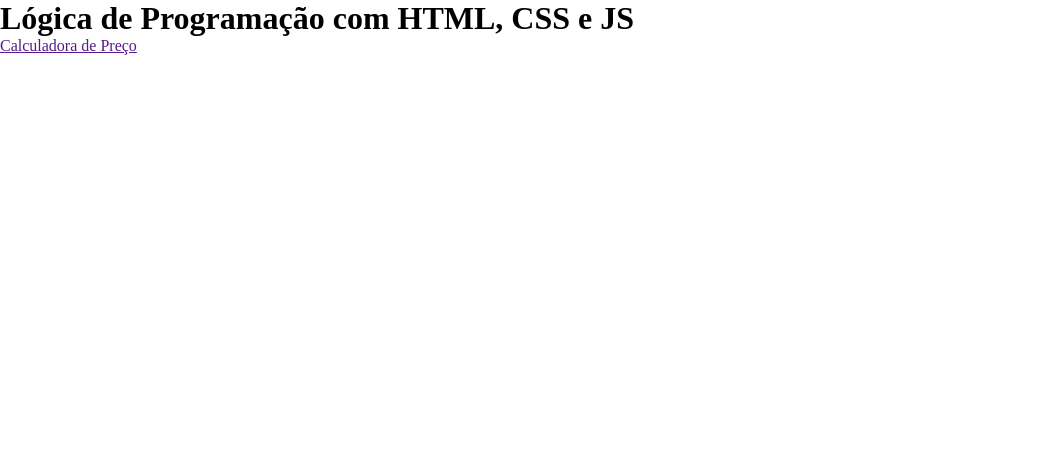
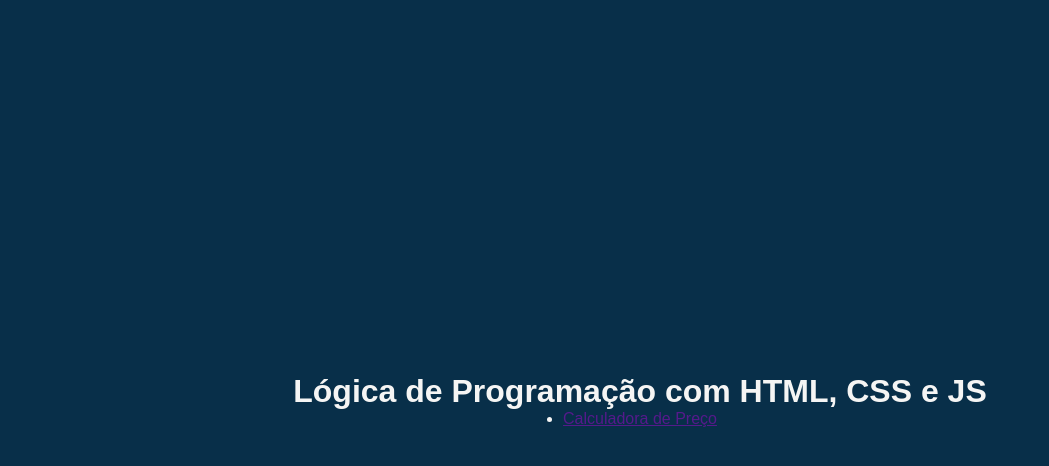
Before and after one commit to kauannyaguirre22b/atividade9, a plain HTML site: page index.html in a window 1280 px wide. Shown: the whole page, without its empty margins (0-1049 px from the left). Drawn offline with Linux system fonts and the light colour scheme.

Commit message:
style: add body and nav styles

```diff
--- a/style.css
+++ b/style.css
@@ -2,4 +2,26 @@
     margin: 0;
     padding: 0;
     box-sizing: border-box;
+    font-family: Arial, Helvetica, sans-serif;
 }
+
+:root {
+    --main-background: #082f49;
+    --text-color: #f5f5f4;
+    --nav-background: #075985;
+}
+
+body {
+    background-color: var(--main-background);
+    color: var(--text-color);
+
+    display: flex;
+    flex-direction: column;
+    height: 100svh;
+    justify-content: center;
+    align-items: center;
+}
+
+nav {
+    background-color: #082f49;
+}
```
